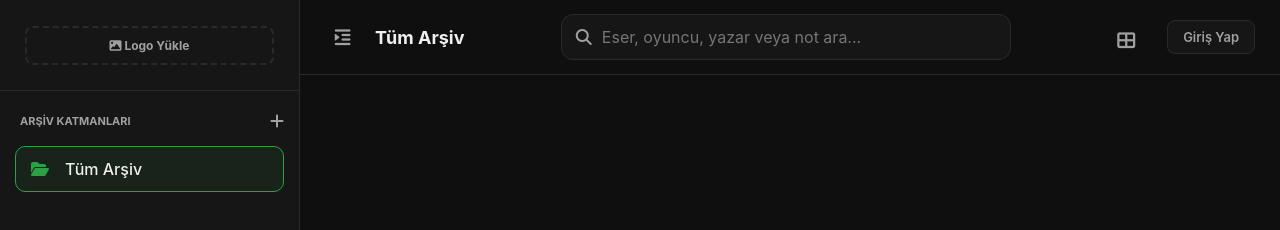
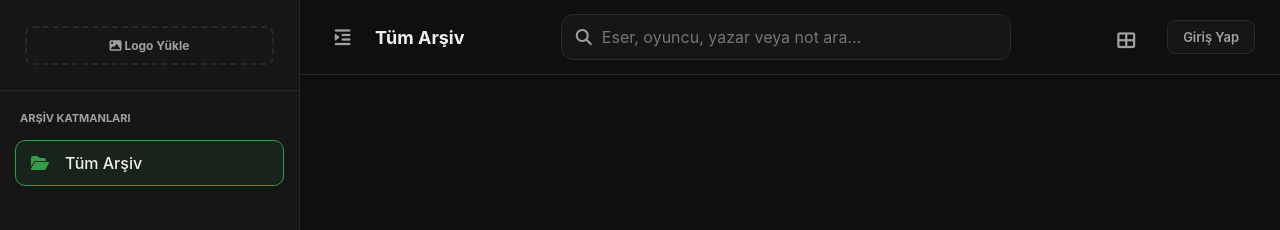
Before and after one commit to oguzediz/koleksiyoncubirdeli, a website with bundled scripts: page index.html in a window 1280 px wide. Shown: the top 230 px of the page. Built offline with nearby package versions, Linux system fonts and the light colour scheme; some packages are replaced by stand-ins of ours; no server answers.

Commit message:
fix: restrict category manager to admin only

```diff
--- a/index.html
+++ b/index.html
@@ -27,7 +27,7 @@
         <div class="sidebar-content">
             <div class="cat-section-header">
                 ARŞİV KATMANLARI
-                <button class="manage-cat-btn" onclick="window.openCatManager()" title="Kategorileri Düzenle"><i class="fa-solid fa-plus"></i></button>
+                <button class="manage-cat-btn admin-only" onclick="window.openCatManager()" title="Kategorileri Düzenle"><i class="fa-solid fa-plus"></i></button>
             </div>
             <div class="cat-wrapper">
                 <div class="category-btn active" id="btn-all" onclick="window.selectAll()">
```
